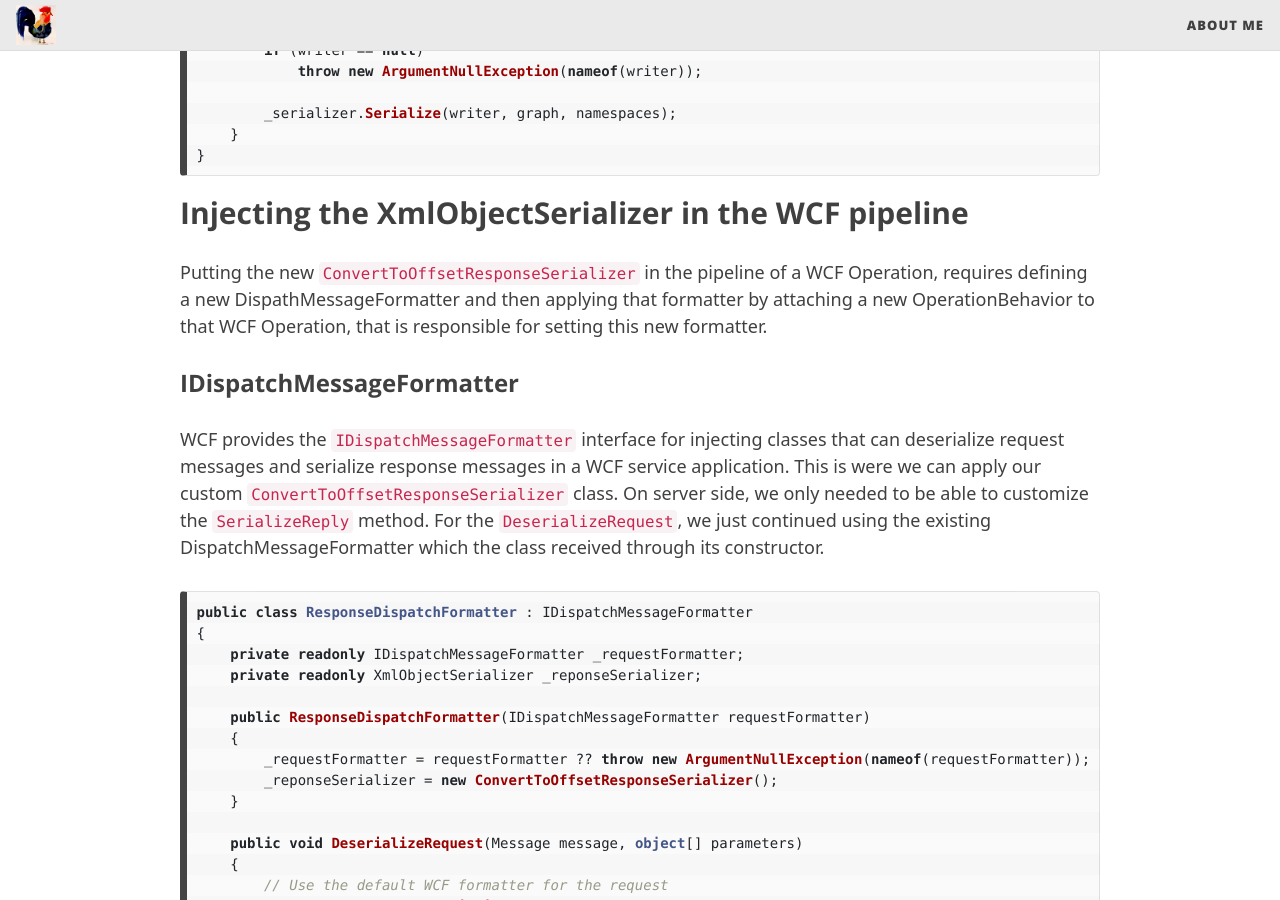
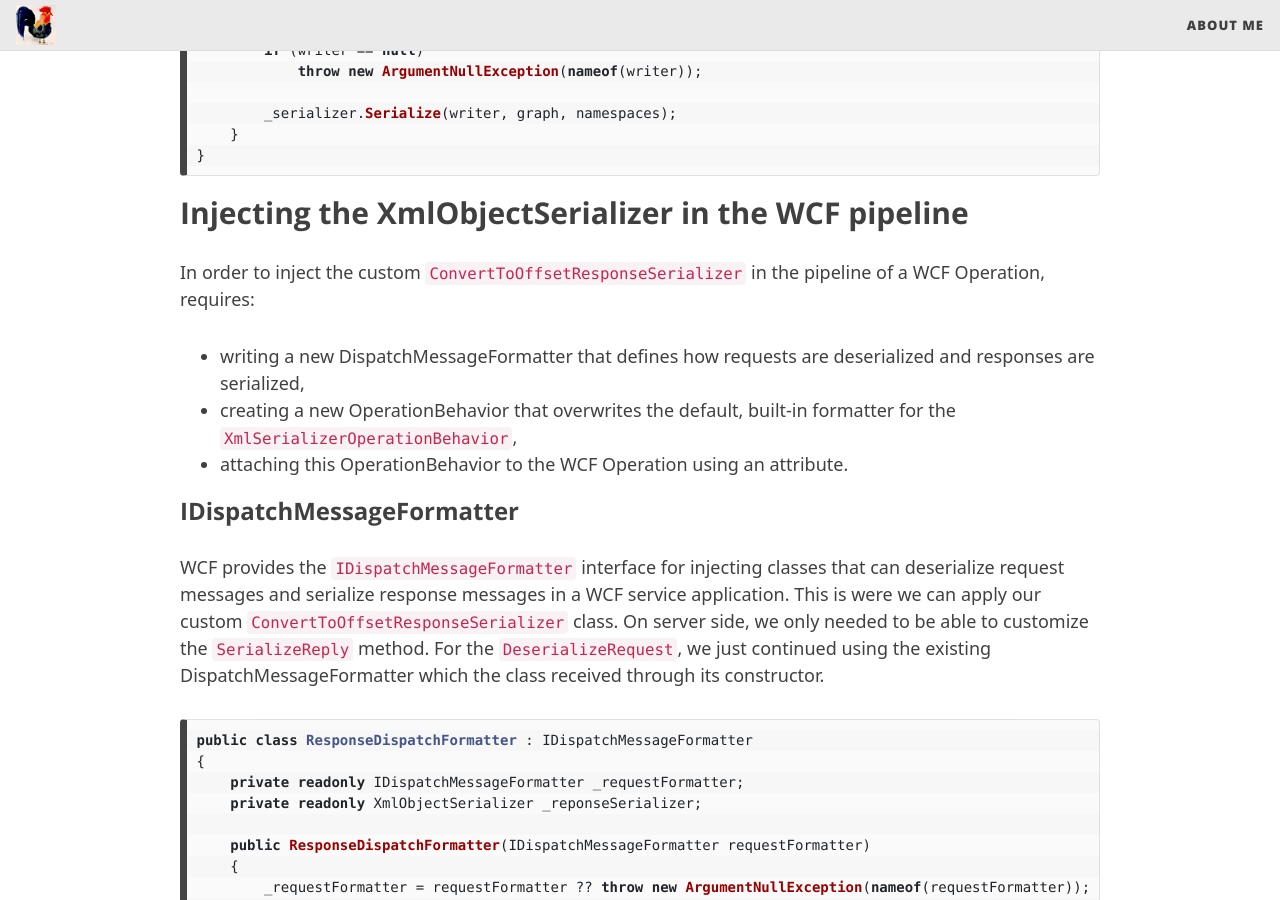
Before and after one commit to BartJolling/bartjolling.github.io, a Jekyll site: the page built from _posts/2022-06-19-custom-xmlserializer-wcf-operation.md, in a window 1280 px wide and 900 px high, scrolled down 4375 px. Built offline with Jekyll 4.4.1, drawn with Linux system fonts in a browser that asks for light colours; nearby versions of some CDN libraries; comment, search, counter and statistics services are not loaded.

Commit message:
rephrased intro paragraph for Injecting the XmlObjectSerializer

```diff
--- a/_posts/2022-06-19-custom-xmlserializer-wcf-operation.md
+++ b/_posts/2022-06-19-custom-xmlserializer-wcf-operation.md
@@ -163,7 +163,10 @@ public class ConvertToOffsetResponseSerializer : XmlObjectSerializer
 
 ## Injecting the XmlObjectSerializer in the WCF pipeline
 
-Putting the new `ConvertToOffsetResponseSerializer` in the pipeline of a WCF Operation, requires defining a new DispathMessageFormatter and then applying that formatter by attaching a new OperationBehavior to that WCF Operation, that is responsible for setting this new formatter.
+In order to inject the custom `ConvertToOffsetResponseSerializer` in the pipeline of a WCF Operation, requires:
+- writing a new DispatchMessageFormatter that defines how requests are deserialized and responses are serialized,
+- creating a new OperationBehavior that overwrites the default, built-in formatter for the `XmlSerializerOperationBehavior`,
+- attaching this OperationBehavior to the WCF Operation using an attribute.
 
 ### IDispatchMessageFormatter
 
```
